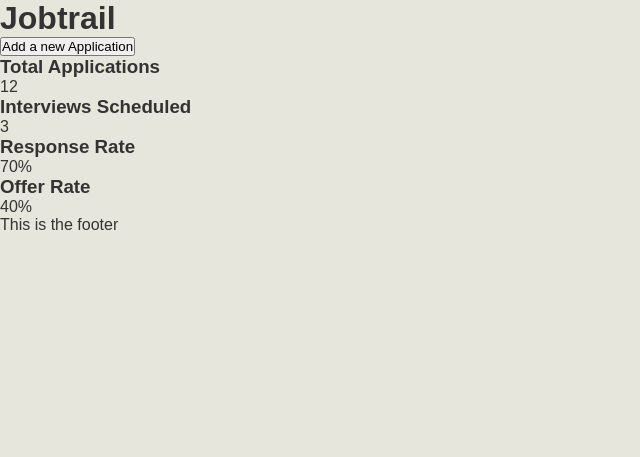
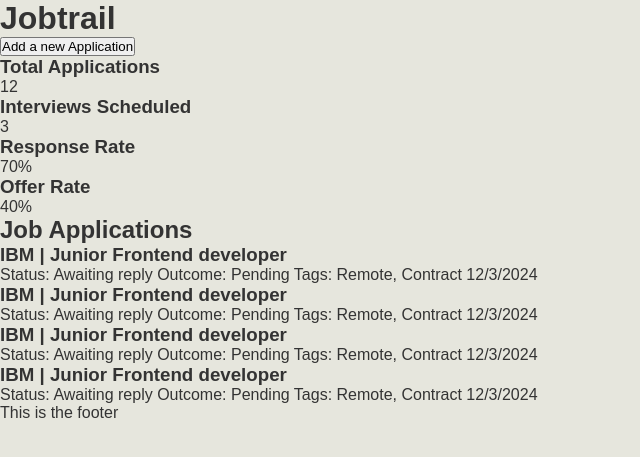
Before and after one commit to ShaneDoyleDev/jobtrail, a Django app: page /job-application/dashboard/ in a window 1280 px wide. Shown: the part 18-475 px from the top of the page, without its empty margins (0-640 px from the left). Run offline with Django 5.2, Linux system fonts and the light colour scheme; the visitor is signed in with stand-in values (Sample User, id 1).

Commit message:
add job applications section to dashboard template

```diff
--- a/templates/job_application/dashboard.html
+++ b/templates/job_application/dashboard.html
@@ -32,4 +32,55 @@
 
   <div class="chart-section"></div>
 
+  <div class="applications-section">
+    <h2>Job Applications</h2>
+    <ul>
+      <li>
+        <div class="application-item">
+          <div class="application-title">
+            <h3>IBM | Junior Frontend developer</h3>
+          </div>
+          <div class="application-details">
+            <span>Status: <span class="faded-text">Awaiting reply</span></span>
+            <span>Outcome: <span class="faded-text">Pending</span></span>
+            <span>Tags: <span class="faded-text">Remote, Contract</span></span>
+            <span class="faded-text">12/3/2024</span>
+          </div>
+        </div>
+        <div class="application-item">
+          <div class="application-title">
+            <h3>IBM | Junior Frontend developer</h3>
+          </div>
+          <div class="application-details">
+            <span>Status: <span class="faded-text">Awaiting reply</span></span>
+            <span>Outcome: <span class="faded-text">Pending</span></span>
+            <span>Tags: <span class="faded-text">Remote, Contract</span></span>
+            <span class="faded-text">12/3/2024</span>
+          </div>
+        </div>
+        <div class="application-item">
+          <div class="application-title">
+            <h3>IBM | Junior Frontend developer</h3>
+          </div>
+          <div class="application-details">
+            <span>Status: <span class="faded-text">Awaiting reply</span></span>
+            <span>Outcome: <span class="faded-text">Pending</span></span>
+            <span>Tags: <span class="faded-text">Remote, Contract</span></span>
+            <span class="faded-text">12/3/2024</span>
+          </div>
+        </div>
+        <div class="application-item">
+          <div class="application-title">
+            <h3>IBM | Junior Frontend developer</h3>
+          </div>
+          <div class="application-details">
+            <span>Status: <span class="faded-text">Awaiting reply</span></span>
+            <span>Outcome: <span class="faded-text">Pending</span></span>
+            <span>Tags: <span class="faded-text">Remote, Contract</span></span>
+            <span class="faded-text">12/3/2024</span>
+          </div>
+        </div>
+      </li>
+    </ul>
+  </div>
 {% endblock %}
```
